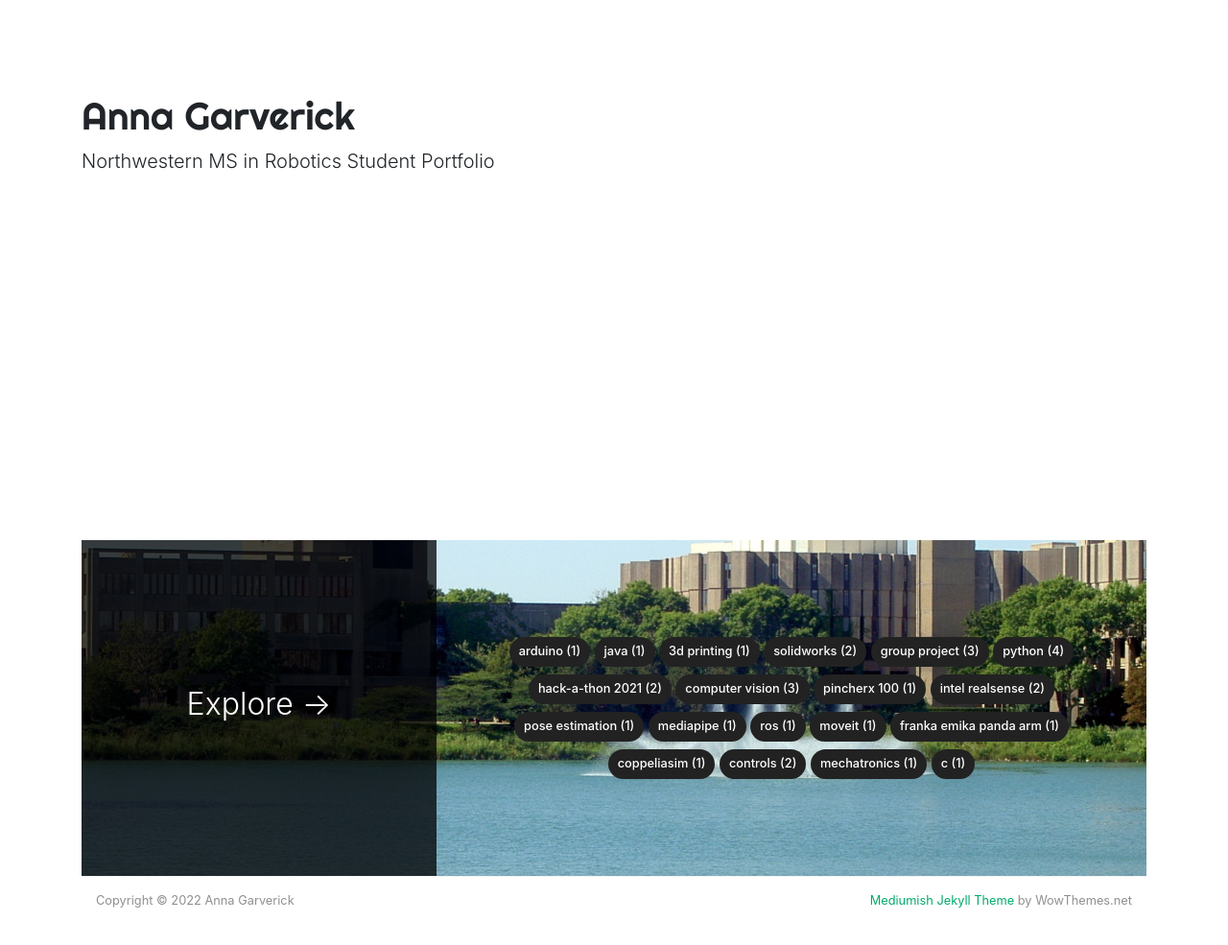
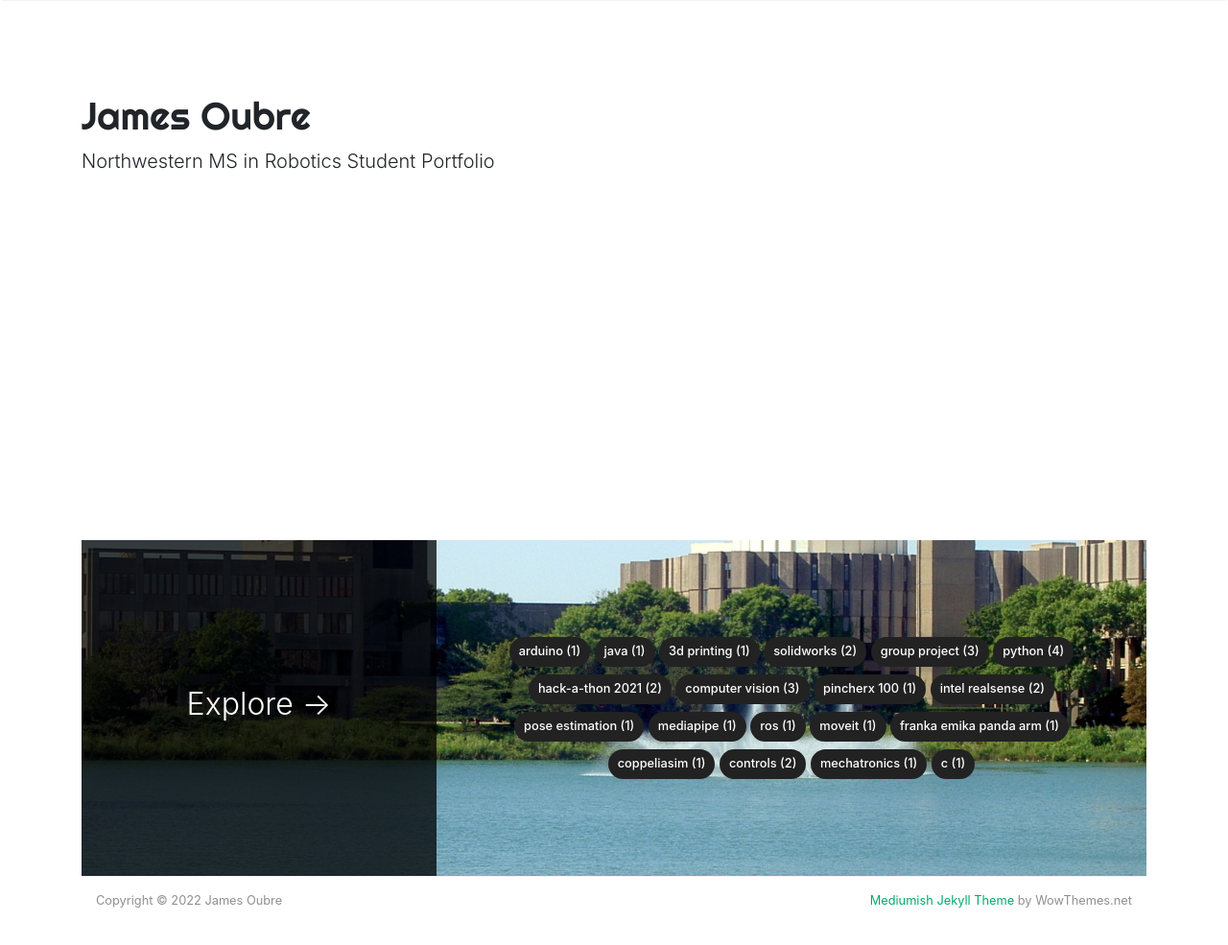
Before and after one commit to roy2909/roy2909.github.io, a Jekyll site: the page built from _pages/tags.md, in a window 1280 px wide and 1022 px high. Shown: the top 985 px of the window at 96% size. Built offline with Jekyll 4.4.1, drawn with Linux system fonts in a browser that asks for light colours; nearby versions of some CDN libraries.

Commit message:
Updated URL

```diff
--- a/_config.yml
+++ b/_config.yml
@@ -1,10 +1,10 @@
 # Site
-name: "Anna Garverick"
-title: "Anna Garverick's Project Portfolio"
+name: "James Oubre"
+title: "James' Portfolio"
 description: "Northwestern MS in Robotics Student Portfolio"
 logo: 'assets/images/headshot.jpeg'
 favicon: 'assets/images/headshot.jpeg'
-url: algarv.github.io
+url: oubrejames.github.io
 baseurl: /Portfolio
 google_analytics:
 include: ["_pages"]
@@ -13,10 +13,10 @@
 # Authors
 authors:
   Anna:
-    name: Anna Garverick
-    display_name: Anna Garverick
+    name: James Oubre
+    display_name: James Oubre
     gravatar:
-    email: AnnaGarverick2022@u.northwestern.edu
+    email: jamesoubre2023@u.northwestern.edu
     LinkedIn: https://www.linkedin.com/in/annagarv/
     description:
 
```
